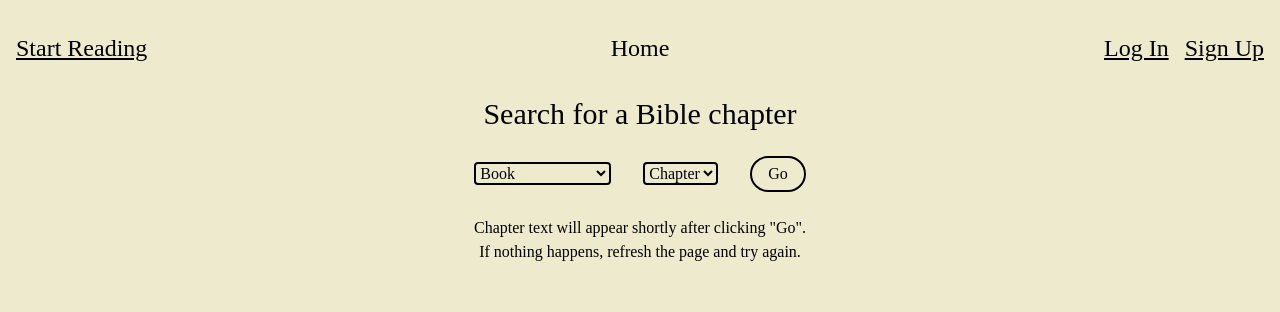
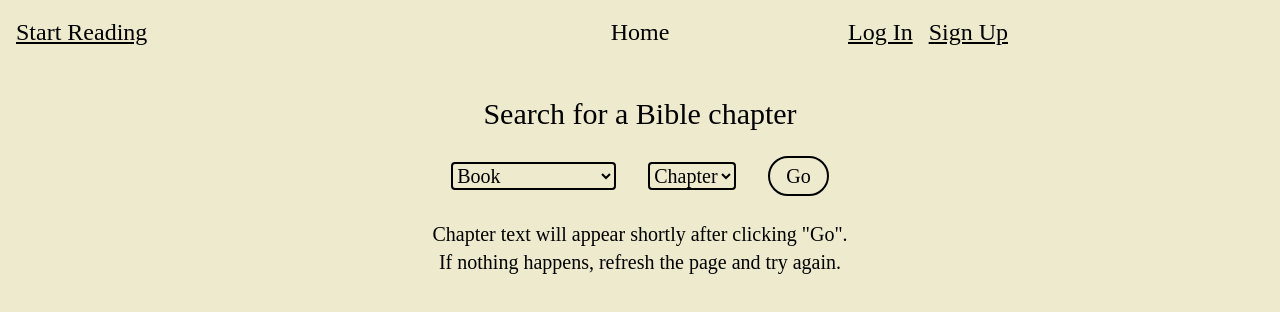
Before and after one commit to Leslie-23/mern-bible, a React (Create React App) app: page /search in a window 1280 px wide. Shown: the top 312 px of the page. Built offline with nearby package versions, Linux system fonts and the light colour scheme; a web font is replaced by a local one.

Commit message:
Ready to add logo

```diff
--- a/public/index.html
+++ b/public/index.html
@@ -30,7 +30,7 @@
     <link href="https://fonts.googleapis.com/css2?family=Vesper+Libre:wght@400;700;900&display=swap" rel="stylesheet">
     <title>The MERN Bible</title>
   </head>
-  <body class="container bg-primary">
+  <body class="container bg-primary px-4 my-4 h-screen font-theme">
     <noscript>You need to enable JavaScript to run this app.</noscript>
     <div id="root"></div>
     <!--
@@ -48,7 +48,7 @@
   </head>
   <body>
     <noscript>You need to enable JavaScript to run this app.</noscript>
-    <div id="root" class="h-screen font-theme"></div>
+    <div id="root"></div>
     <!--
       This HTML file is a template.
       If you open it directly in the browser, you will see an empty page.
--- a/src/components/Header/Header.jsx
+++ b/src/components/Header/Header.jsx
@@ -2,16 +2,17 @@ import NavDropdown from "../NavDropdown/NavDropdown";
 
 export default function Header({ user, handleLogout }) {
   return (
-    <nav className="p-4 grid grid-cols-3 text-2xl text-black bg-primary font-theme">
+    <>
+    <nav className="grid grid-cols-3 text-2xl text-black bg-primary font-theme">
       <div>
-        <a href="/search" className="float-left my-4 underline">
+        <a href="/search" className="flex justify-start items-center underline">
           Start Reading
         </a>
       </div>
-      <div className=" flex justify-center my-4">
+      <div className=" flex justify-center items-center">
         <a href="/">Home</a>
       </div>
-      <div className="my-4">
+      <div className="flex items-center">
         {user ? (
           <NavDropdown user={user} handleLogout={handleLogout} />
         ) : (
@@ -26,5 +27,8 @@ export default function Header({ user, handleLogout }) {
         )}
       </div>
     </nav>
+    <br/>
+    <br/>
+    </>
   );
 }
--- a/src/components/NavDropdown/NavDropdown.jsx
+++ b/src/components/NavDropdown/NavDropdown.jsx
@@ -3,13 +3,19 @@ import { Fragment } from "react";
 
 export default function NavDropdown({ user, handleLogout }) {
   return (
-    <Menu as="div" className="z-10 bg-primary-dark flex justify-end">
+    <Menu
+      as="div"
+      className="absolute right-4 top-4 bg-primary-dark flex flex-col justify-end"
+    >
       {({ open }) => (
         <>
-          <Menu.Button as="button" className="z-10 px-4 py-1 border-2 border-black rounded-full">
+          <Menu.Button
+            as="button"
+            className="w-12 h-12 pt-1 border-2 border-black rounded-full"
+          >
             {user.username.split(" ")[0][0]}
           </Menu.Button>
-          <br/>
+          <br />
           <Transition
             show={open}
             enter="transition duration-200 in-expo"
@@ -19,17 +25,19 @@ export default function NavDropdown({ user, handleLogout }) {
             leaveFrom="transform scale-100 opacity-100"
             leaveTo="transform scale-95 opacity-0"
           >
-            <Menu.Items className="z-10 px-4">
+            <Menu.Items>
               <Menu.Item disabled as="p">
                 {user.username}
                 <br />
                 {user.email}
               </Menu.Item>
               <Menu.Item as="p">
-                <a href="/saved">My Saved Verses</a>
+                <a href="/saved" className="underline">
+                  My Saved Verses
+                </a>
               </Menu.Item>
               <Menu.Item as="p">
-                <a href="/logout" onClick={handleLogout}>
+                <a href="/logout" className="underline" onClick={handleLogout}>
                   Log Out
                 </a>
               </Menu.Item>
--- a/src/components/SavedVerseList/SavedVerseList.jsx
+++ b/src/components/SavedVerseList/SavedVerseList.jsx
@@ -15,9 +15,9 @@ export default function SavedVerseList({ verses, setVerses }) {
     return (
       <div key={i} onDoubleClick={() => handleRemove(v)}>
         <h1 className="text-2xl">
-          {v.book} {v.chapter}: {v.verse}
+          {v.book} {v.chapter}:{v.verse}
         </h1>
-        <p>{v.text}</p>
+        <p className="text-xl">{v.text}</p>
         <br/>
       </div>
     );
--- a/src/components/SearchForm/SearchForm.jsx
+++ b/src/components/SearchForm/SearchForm.jsx
@@ -47,16 +47,16 @@ export default function SearchForm({ getQueryObj }) {
   return (
     <div className="flex justify-center font-vesper-libre">
       <form onSubmit={handleSubmit}>
-        <select name="book" id="" onChange={handleChange} className="mr-8 bg-primary border-2 border-black rounded font-theme">
+        <select name="book" id="" onChange={handleChange} className="mr-8 bg-primary border-2 border-black rounded font-theme text-xl">
           <option value="">Book</option>
           {bookList}
         </select>
-        <select name="chapter" id="" onChange={handleChange} className="mr-8 bg-primary border-2 border-black rounded font-theme">
+        <select name="chapter" id="" onChange={handleChange} className="mr-8 bg-primary border-2 border-black rounded font-theme text-xl">
           <option value="">Chapter</option>
           {chapterList}
         </select>
         <button
-          className="bg-primary px-4 py-1 border-2 border-black rounded-full font-theme"
+          className="bg-primary px-4 py-1 border-2 border-black rounded-full font-theme text-xl"
           type="submit"
           disabled={query.book === "" || query.chapter === null}
         >
--- a/src/components/Text/Text.jsx
+++ b/src/components/Text/Text.jsx
@@ -38,19 +38,22 @@ export default function Text({ chapterMeta }) {
   };
 
   return (
-    <div class="text-left font-theme px-4">
-      <br/>
+    <div className="text-left font-theme px-4">
+      <br />
       {chapterMeta && chapterMeta.results ? (
         <>
           <h1 className="text-2xl">
             {chapterMeta.results[0].book_name}{" "}
             {chapterMeta.results[0].chapter_verse}
           </h1>
-          <br/>
-          <div class="text-black">{versesSpans}</div>
+          <br />
+          <div className="text-black text-xl">{versesSpans}</div>
         </>
       ) : (
-        <p className="text-center">Chapter text will appear shortly after clicking "Go". <br/>If nothing happens, refresh the page and try again.</p>
+        <p className="text-center text-xl">
+          Chapter text will appear shortly after clicking "Go". <br />
+          If nothing happens, refresh the page and try again.
+        </p>
       )}
     </div>
   );
--- a/src/pages/SavedPage/SavedPage.jsx
+++ b/src/pages/SavedPage/SavedPage.jsx
@@ -21,6 +21,7 @@ export default function SavedPage() {
   return (
     <div>
       <h1 className="text-3xl text-center">My Saved Verses</h1>
+      <br/>
       <SavedVerseList verses={verses} setVerses={setVerses} />
     </div>
   );
```
